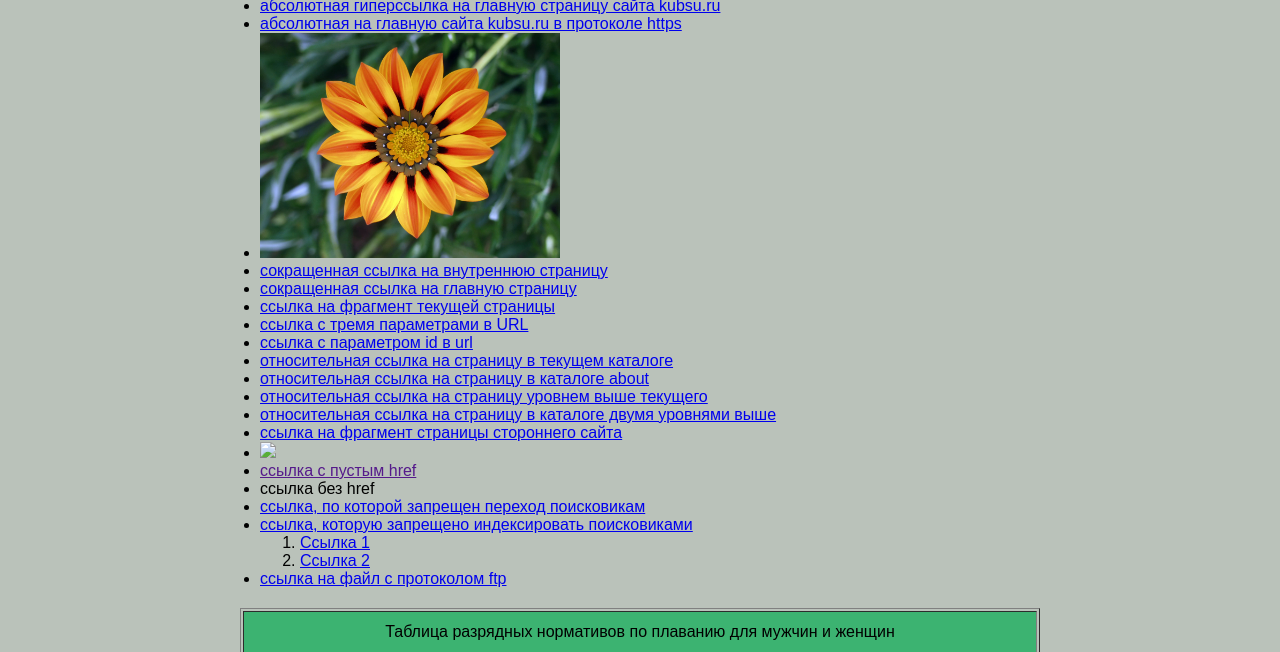
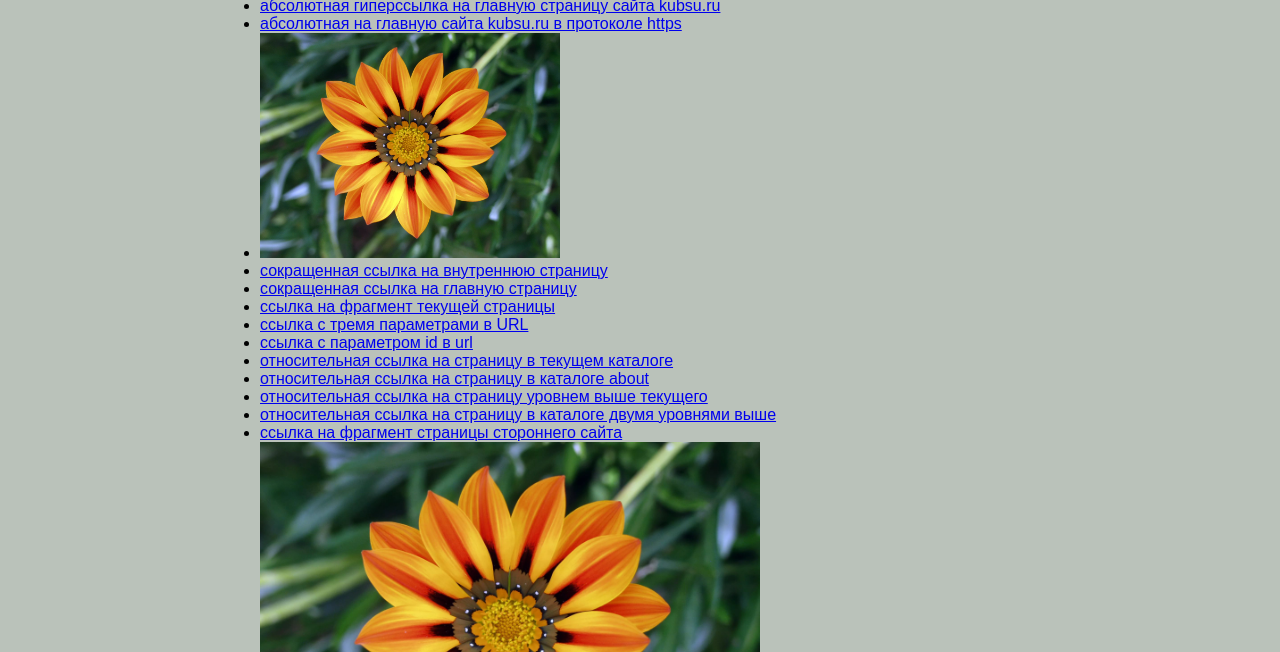
Before and after one commit to PIMartin21/PIMartin21-3-laba-.githab.io, a plain HTML site: page index.html in a window 1280 px wide. Shown: the part 84-736 px from the top of the page. Drawn offline with Linux system fonts and the light colour scheme.

Commit message:
Add files via upload

```diff
--- a/index.html
+++ b/index.html
@@ -36,7 +36,7 @@
                 <li><a href="../second.html">относительная ссылка на страницу уровнем выше текущего</a></li>
                 <li><a href="../../third.html">относительная ссылка на страницу в каталоге двумя уровнями выше</a></li>
                 <li><a href="https://ru.wikipedia.org/wiki/Python">ссылка на фрагмент страницы стороннего сайта</a></li>
-                <li><img src="assets/image.jpg" width="500px" usemap="#map"></li>
+                <li><img src="image.jpg" width="500px" usemap="#map"></li>
                 <li><a href="">ссылка с пустым href</a></li>
                 <li><a>ссылка без href</a></li>
                 <li><a href="https://ya.ru" rel="nofollow">ссылка, по которой запрещен переход поисковикам</a></li>
```
